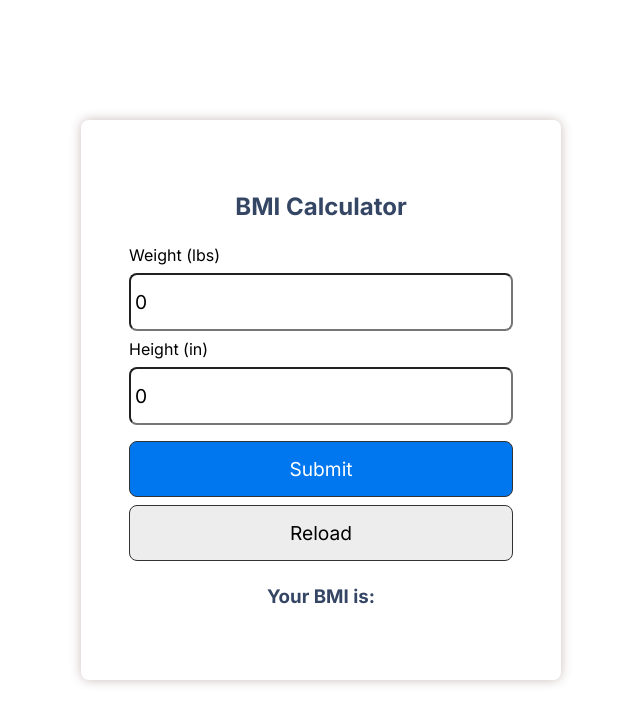
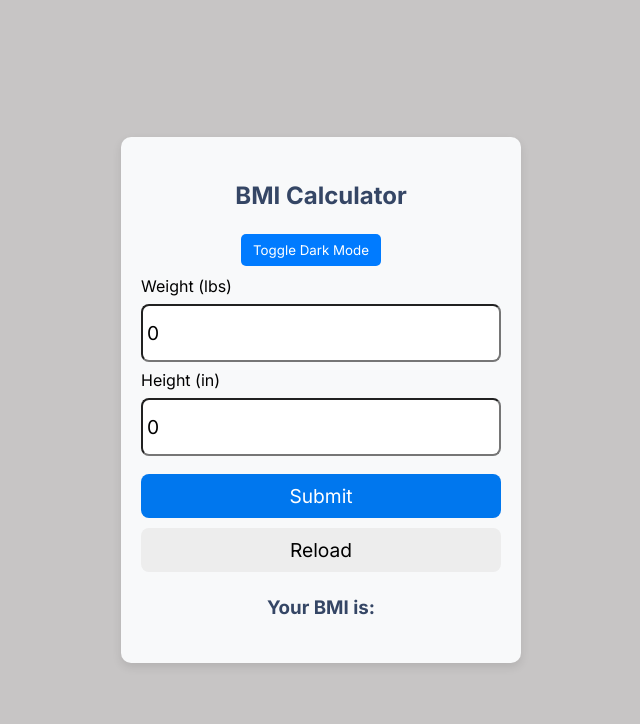
Before and after one commit to iiitl/bmi_calculator, a React (Create React App) app: page / in a window 1280 px wide. Shown: the top 724 px of the page, without its empty margins (319-959 px from the left). Built offline with nearby package versions, Linux system fonts and the light colour scheme.

Commit message:
Fixes #2: Added the dark theme support

```diff
--- a/src/App.css
+++ b/src/App.css
@@ -12,7 +12,6 @@
     animation: App-logo-spin infinite 20s linear;
   }
 }
-
 .App-header {
   background-color: #282c34;
   min-height: 100vh;
@@ -36,3 +35,48 @@
     transform: rotate(360deg);
   }
 }
+.light {
+  background-color: #c7c5c5;
+  color: #000000;
+}
+
+.dark {
+  background-color: #282c34;
+  color: #030202;
+}
+
+.container {
+  max-width: 400px;
+  margin: auto;
+  padding: 20px;
+  border-radius: 10px;
+  box-shadow: 0px 4px 10px rgba(0, 0, 0, 0.1);
+  background: #f8f9fa;
+}
+
+.btn {
+  width: 100%;
+  padding: 10px;
+  margin-top: 10px;
+  border: none;
+  cursor: pointer;
+}
+
+.btn:hover {
+  opacity: 0.8;
+
+}
+.theme-toggle {
+  margin-bottom: 10px;
+  padding: 8px 12px;
+  background-color: #007bff;
+  color: white;
+  border: none;
+  cursor: pointer;
+  border-radius: 5px;
+  margin-left: 100px;
+}
+
+.theme-toggle:hover {
+  background-color: #0056b3;
+}
--- a/src/App.js
+++ b/src/App.js
@@ -1,67 +1,70 @@
 import './App.css';
 import './index.css'
-import React, {useState} from 'react'
+import React, { useState } from 'react';
 
 function App() {
   // state
-  const [weight, setWeight] = useState(0)
-  const [height, setHeight] = useState(0)
-  const [bmi, setBmi] = useState('')
-  const [message, setMessage] = useState('')
+  const [weight, setWeight] = useState(0);
+  const [height, setHeight] = useState(0);
+  const [bmi, setBmi] = useState('');
+  const [message, setMessage] = useState('');
+  const [darkMode, setDarkMode] = useState(false);
 
   let calcBmi = (event) => {
-    event.preventDefault()
-    console.log(event);
+    event.preventDefault();
 
     if (weight === 0 || height === 0) {
-      alert('Please enter a valid weight and height')
+      alert('Please enter a valid weight and height');
     } else {
-      let bmi = (weight / (height * height) * 703)
-      setBmi(bmi.toFixed(1))
+      let bmi = (weight / (height * height) * 703);
+      setBmi(bmi.toFixed(1));
 
-
-        if (bmi < 18.5) {
-          setMessage('You are underweight')
-        }  else if (bmi >= 18.5 && bmi < 25) {
-          setMessage('You have healthy weight')
-        } else if (bmi>=25 && bmi <30) {
-          setMessage('You are overweight')
-        }else{
-          setMessage('You are obese')
-        }
-
+      if (bmi < 18.5) {
+        setMessage('You are underweight');
+      } else if (bmi >= 18.5 && bmi < 25) {
+        setMessage('You have a healthy weight');
+      } else if (bmi >= 25 && bmi < 30) {
+        setMessage('You are overweight');
+      } else {
+        setMessage('You are obese');
+      }
     }
-  }
+  };
 
   let reload = () => {
-    window.location.reload()
-  }
-
+    setWeight(0);
+    setHeight(0);
+    setBmi('');
+    setMessage('');
+  };
 
   return (
-    <div className="app">
-    <div className='container'>
-      <h2 className='center'>BMI Calculator</h2>
+    <div className={`app ${darkMode ? 'dark' : 'light'}`}>
+      <div className='container'>
+        <h2 className='center'>BMI Calculator</h2>
+        <button className='theme-toggle' onClick={() => setDarkMode(!darkMode)}>
+          Toggle {darkMode ? 'Light' : 'Dark'} Mode
+        </button>
         <form onSubmit={calcBmi}>
           <div>
             <label>Weight (lbs)</label>
-            <input type="text" placeholder='Enter Weight in lbs' value={weight} onChange={(e) => setWeight(e.target.value)} />
+            <input type="number" placeholder='Enter Weight in lbs' value={weight} onChange={(e) => setWeight(parseFloat(e.target.value) || 0)} />
           </div>
           <div>
             <label>Height (in)</label>
-            <input type="text" placeholder='Enter height in inches' value={height} onChange={(event) => setHeight(event.target.value)} />
+            <input type="number" placeholder='Enter height in inches' value={height} onChange={(event) => setHeight(parseFloat(event.target.value) || 0)} />
           </div>
           <div>
             <button className='btn' type='submit'>Submit</button>
-            <button className='btn btn-outline' onClick={reload} type='submit'>Reload</button>
+            <button className='btn btn-outline' onClick={reload} type='button'>Reload</button>
           </div>
         </form>
         <div className='center'>
           <h3>Your BMI is: {bmi}</h3>
           <p>{message}</p>
         </div>
+      </div>
     </div>
-  </div>
   );
 }
 
```
